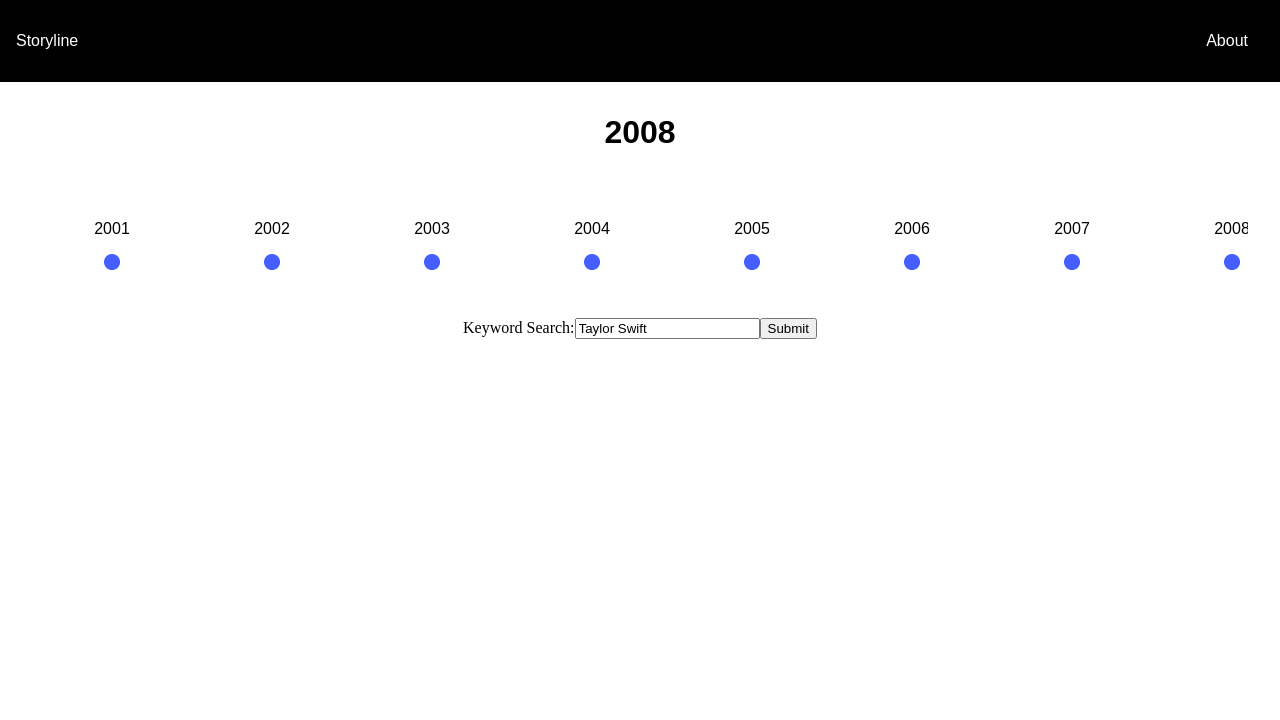
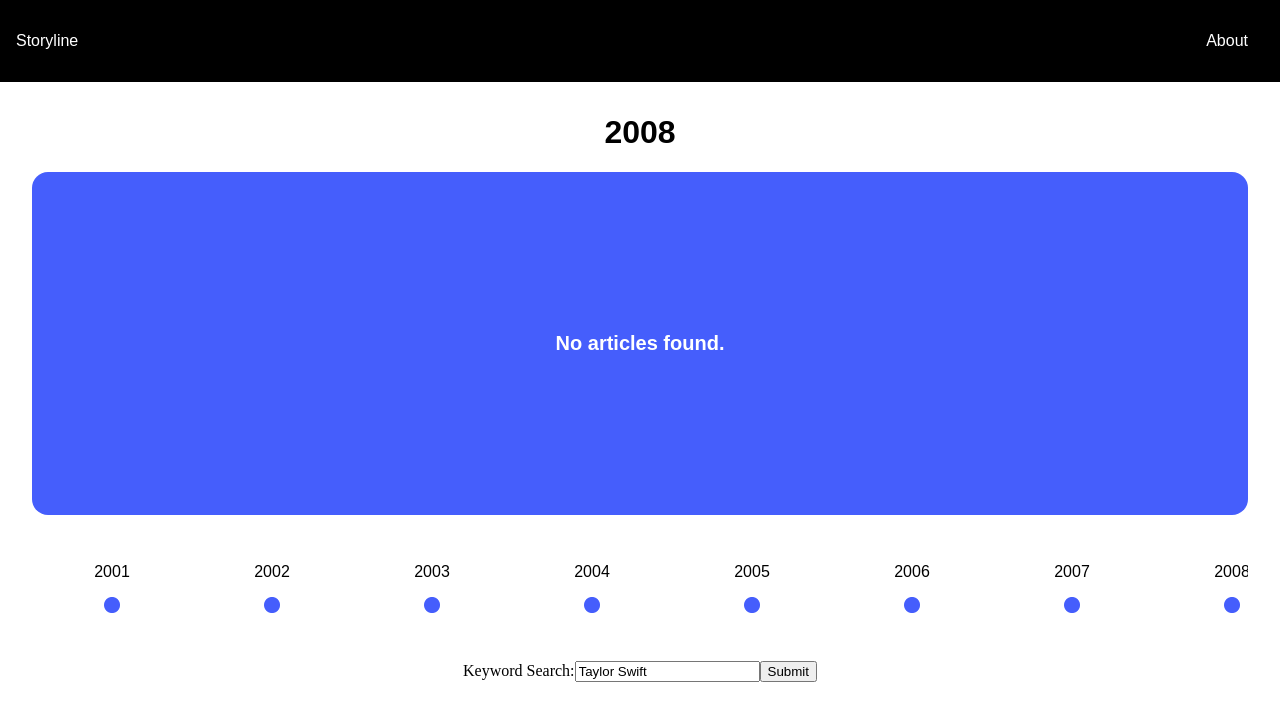
Before and after one commit to kim2552/storyline, a React (Create React App) app: page / in a window 1280 px wide. Shown: the top 720 px of the page. Built offline with nearby package versions, Linux system fonts and the light colour scheme; no server answers.

Commit message:
added description if no articles found

```diff
--- a/server_functions/retrieve_feed/retrieve_feed.js
+++ b/server_functions/retrieve_feed/retrieve_feed.js
@@ -7,7 +7,6 @@ const handler = async (event) => {
     let xml_data = null;
     await axios.get("https://news.google.com/rss/search?q="+data.formatted_search+" after:"+data.year+"-01-01+before:"+data.year+"-12-30&hl=en-US&gl=US&ceid=US:en&gl=US")
     .then(res =>{
-      console.log(res.data);
       xml_data = res.data;
     }).catch( error => {
         console.log(error);
--- a/src/components/ArticleGallery.js
+++ b/src/components/ArticleGallery.js
@@ -42,6 +42,10 @@ export class ArticleGallery extends Component {
             );
         }
 
+        if(article_display.length == 0){
+            article_display.push(<h1 style={{margin: "auto", marginTop: "10rem", marginBottom: "10rem", color:"white"}}>No articles found.</h1>);
+        }
+
         return (
             <div className="article-gallery-container">
             <div className="carousel" id="article-carousel" onWheel={(e) => this.mouseScroll(e)}>
```
